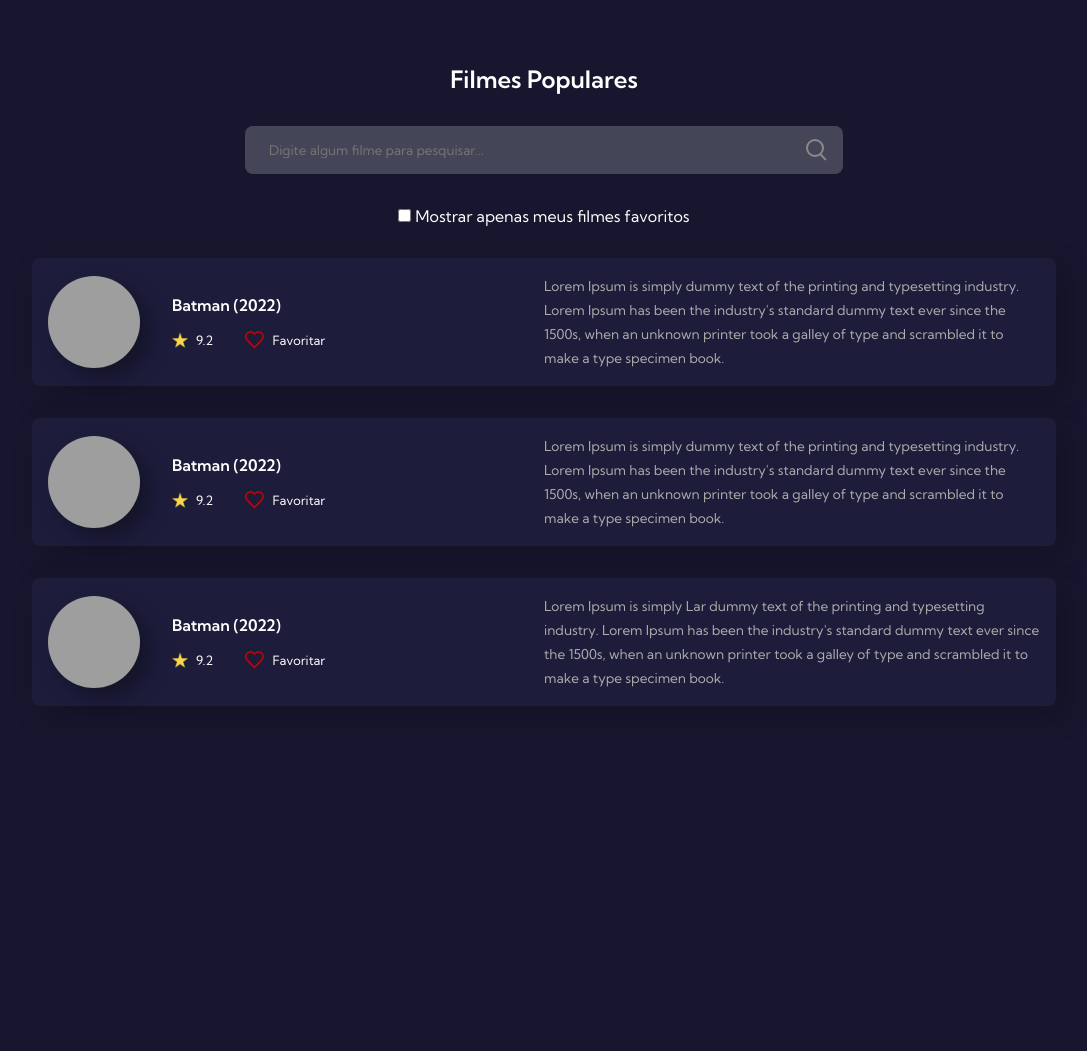
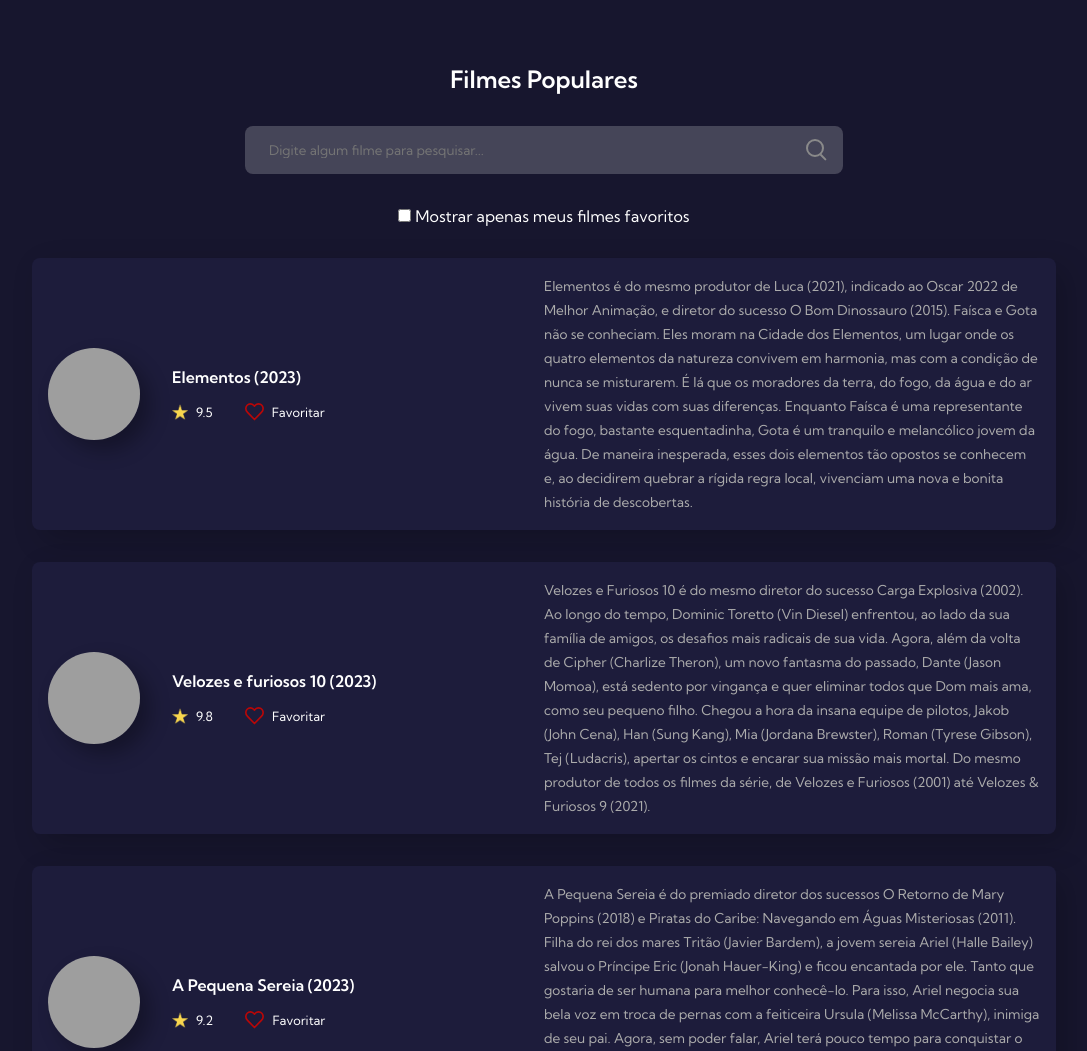
Before and after one commit to PauloGio7/7DaysOfCode, a plain HTML site: page index.html in a window 1280 px wide. Shown: the top 1051 px of the page, without its empty margins (96-1183 px from the left). Before the commit the page ends 800 px from the top, so only its background shows below. Drawn offline with Linux system fonts and the light colour scheme; grey boxes are pictures that could not be loaded.

Commit message:
Alterando para novos filmes, imagens e descrições.

```diff
--- a/index.html
+++ b/index.html
@@ -25,10 +25,58 @@
       <div class="movie">
         <div class="movie-informations">
           <div class="movie-image">
-            <img src="https://img.elo7.com.br/product/original/3FBA809/big-poster-filme-batman-2022-90x60-cm-lo002-poster-batman.jpg" alt="Batman (2022)"/>
+            <img src="https://www.kinoplex.com.br/filmes/images/cartaz/262x388/elementos.jpg?" alt="Elementos (2023)"/>
           </div>
           <div class="movie-text">
-            <h4>Batman (2022)</h4>
+            <h4>Elementos (2023)</h4>
+            <div class="rating-favorites">
+              <div class="rating">
+                <img src="images/star.png" alt="Star Icon"/>
+                <span>9.5</span>
+              </div>
+              <div class="favorite">
+                <img src="images/heart.svg" alt="Star Icon"/>
+                <span>Favoritar</span>
+              </div>
+            </div>
+          </div>
+        </div>
+        <div class="movie-description">
+          <span>Elementos é do mesmo produtor de Luca (2021), indicado ao Oscar 2022 de Melhor Animação, e diretor do sucesso O Bom Dinossauro (2015). Faísca e Gota não se conheciam. Eles moram na Cidade dos Elementos, um lugar onde os quatro elementos da natureza convivem em harmonia, mas com a condição de nunca se misturarem. É lá que os moradores da terra, do fogo, da água e do ar vivem suas vidas com suas diferenças. Enquanto Faísca é uma representante do fogo, bastante esquentadinha, Gota é um tranquilo e melancólico jovem da água. De maneira inesperada, esses dois elementos tão opostos se conhecem e, ao decidirem quebrar a rígida regra local, vivenciam uma nova e bonita história de descobertas.</span>
+        </div>
+      </div>
+
+      <div class="movie">
+        <div class="movie-informations">
+          <div class="movie-image">
+            <img src="https://www.kinoplex.com.br/filmes/images/cartaz/262x388/velozes-e-furiosos-10.jpg?" alt="Velozes e Furiosos 10 (2023)"/>
+          </div>
+          <div class="movie-text">
+            <h4>Velozes e furiosos 10 (2023)</h4>
+            <div class="rating-favorites">
+              <div class="rating">
+                <img src="images/star.png" alt="Star Icon"/>
+                <span>9.8</span>
+              </div>
+              <div class="favorite">
+                <img src="images/heart.svg" alt="Star Icon"/>
+                <span>Favoritar</span>
+              </div>
+            </div>
+          </div>
+        </div>
+        <div class="movie-description">
+          <span>Velozes e Furiosos 10 é do mesmo diretor do sucesso Carga Explosiva (2002). Ao longo do tempo, Dominic Toretto (Vin Diesel) enfrentou, ao lado da sua família de amigos, os desafios mais radicais de sua vida. Agora, além da volta de Cipher (Charlize Theron), um novo fantasma do passado, Dante (Jason Momoa), está sedento por vingança e quer eliminar todos que Dom mais ama, como seu pequeno filho. Chegou a hora da insana equipe de pilotos, Jakob (John Cena), Han (Sung Kang), Mia (Jordana Brewster), Roman (Tyrese Gibson), Tej (Ludacris), apertar os cintos e encarar sua missão mais mortal. Do mesmo produtor de todos os filmes da série, de Velozes e Furiosos (2001) até Velozes & Furiosos 9 (2021).</span>
+        </div>
+      </div>
+
+      <div class="movie">
+        <div class="movie-informations">
+          <div class="movie-image">
+            <img src="https://www.kinoplex.com.br/filmes/images/cartaz/262x388/a-pequena-sereia.jpg?" alt="A Pequena Sereia (2023)"/>
+          </div>
+          <div class="movie-text">
+            <h4>A Pequena Sereia (2023)</h4>
             <div class="rating-favorites">
               <div class="rating">
                 <img src="images/star.png" alt="Star Icon"/>
@@ -42,55 +90,7 @@
           </div>
         </div>
         <div class="movie-description">
-          <span>Lorem Ipsum is simply dummy text of the printing and typesetting industry. Lorem Ipsum has been the industry's standard dummy text ever since the 1500s, when an unknown printer took a galley of type and scrambled it to make a type specimen book.</span>
-        </div>
-      </div>
-
-      <div class="movie">
-        <div class="movie-informations">
-          <div class="movie-image">
-            <img src="https://img.elo7.com.br/product/original/3FBA809/big-poster-filme-batman-2022-90x60-cm-lo002-poster-batman.jpg" alt="Batman (2022)"/>
-          </div>
-          <div class="movie-text">
-            <h4>Batman (2022)</h4>
-            <div class="rating-favorites">
-              <div class="rating">
-                <img src="images/star.png" alt="Star Icon"/>
-                <span>9.2</span>
-              </div>
-              <div class="favorite">
-                <img src="images/heart.svg" alt="Star Icon"/>
-                <span>Favoritar</span>
-              </div>
-            </div>
-          </div>
-        </div>
-        <div class="movie-description">
-          <span>Lorem Ipsum is simply dummy text of the printing and typesetting industry. Lorem Ipsum has been the industry's standard dummy text ever since the 1500s, when an unknown printer took a galley of type and scrambled it to make a type specimen book.</span>
-        </div>
-      </div>
-
-      <div class="movie">
-        <div class="movie-informations">
-          <div class="movie-image">
-            <img src="https://img.elo7.com.br/product/original/3FBA809/big-poster-filme-batman-2022-90x60-cm-lo002-poster-batman.jpg" alt="Batman (2022)"/>
-          </div>
-          <div class="movie-text">
-            <h4>Batman (2022)</h4>
-            <div class="rating-favorites">
-              <div class="rating">
-                <img src="images/star.png" alt="Star Icon"/>
-                <span>9.2</span>
-              </div>
-              <div class="favorite">
-                <img src="images/heart.svg" alt="Star Icon"/>
-                <span>Favoritar</span>
-              </div>
-            </div>
-          </div>
-        </div>
-        <div class="movie-description">
-          <span>Lorem Ipsum is simply Lar dummy text of the printing and typesetting industry. Lorem Ipsum has been the industry's standard dummy text ever since the 1500s, when an unknown printer took a galley of type and scrambled it to make a type specimen book.</span>
+          <span>A Pequena Sereia é do premiado diretor dos sucessos O Retorno de Mary Poppins (2018) e Piratas do Caribe: Navegando em Águas Misteriosas (2011). Filha do rei dos mares Tritão (Javier Bardem), a jovem sereia Ariel (Halle Bailey) salvou o Príncipe Eric (Jonah Hauer-King) e ficou encantada por ele. Tanto que gostaria de ser humana para melhor conhecê-lo. Para isso, Ariel negocia sua bela voz em troca de pernas com a feiticeira Ursula (Melissa McCarthy), inimiga de seu pai. Agora, sem poder falar, Ariel terá pouco tempo para conquistar o coração do príncipe. E a bruxa fará de tudo para impedir que isso aconteça. Refilmagem, com atores, da clássica animação da Disney A Pequena Sereia (1989).</span>
         </div>
       </div>
     </div>
```
